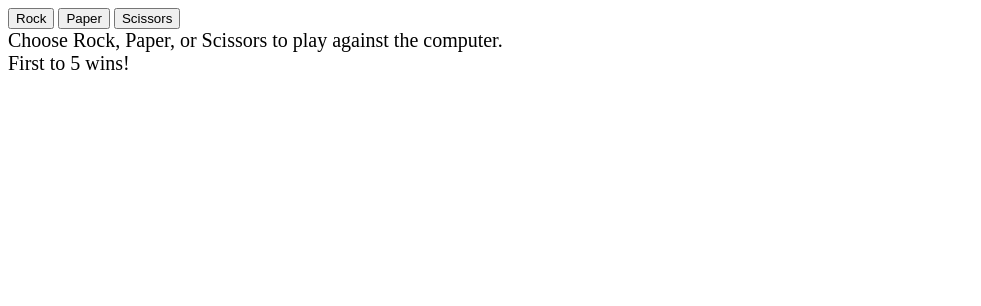
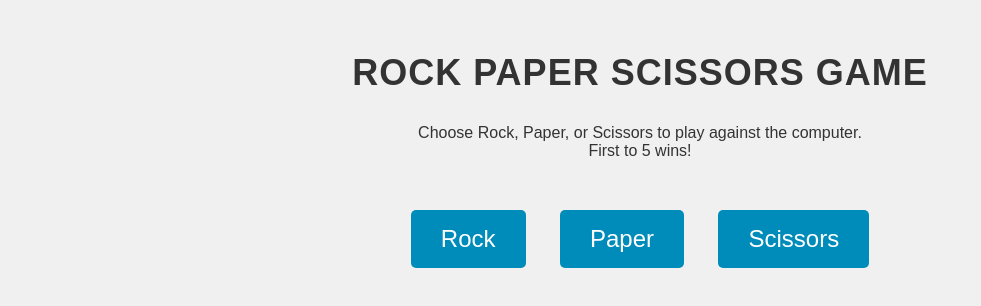
Before and after one commit to BrandanZ/rock_paper_scissors, a plain HTML site: page index.html in a window 1280 px wide. Shown: the whole page, without its empty margins (0-981 px from the left). Drawn offline with Linux system fonts and the light colour scheme.

Commit message:
Improve UI

```diff
--- a/index.html
+++ b/index.html
@@ -5,20 +5,24 @@
     <meta http-equiv="X-UA-Compatible" content="IE=edge">
     <meta name="viewport" content="width=device-width, initial-scale=1.0">
     <title>rock paper scissors</title>
+    <link rel="stylesheet" href="style.css">
     <script src="script.js" defer></script>
 </head>
 <body>
+    <h1 class="title">Rock Paper Scissors Game</h1>
+
+    <div class="instructions">Choose Rock, Paper, or Scissors to play against the computer.<br>
+    First to 5 wins!</div>
+
     <div id="buttonContainer">
         <button class="Rock">Rock</button>
         <button class="Paper">Paper</button>
         <button class="Scissors">Scissors</button>
     </div>
 
-    <div class="results">Choose Rock, Paper, or Scissors to play against the computer.<br>
-    First to 5 wins!</div>
-        <div class="playerScore"></div>
-        <div class="computerScore"></div>
+    <div class="results"></div>
+    <div class="playerScore"></div>
+    <div class="computerScore"></div>
     <div class="winner"></div>
-
 </body>
 </html>
--- /dev/null
+++ b/style.css
@@ -0,0 +1,53 @@
+body {
+    font-family: Arial, sans-serif;
+    background-color: #f0f0f0;
+    color: #333;
+    text-align: center;
+    padding: 20px;
+}
+
+#buttonContainer {
+    margin-top: 50px;
+}
+
+#buttonContainer button {
+    font-size: 24px;
+    padding: 15px 30px;
+    margin: 0 15px;
+    border: none;
+    border-radius: 5px;
+    background-color: #008CBA;
+    color: #fff;
+    cursor: pointer;
+    transition: background-color 0.3s ease;
+}
+
+#buttonContainer button:hover {
+    background-color: #007B9A;
+}
+
+.results {
+    font-size: 20px;
+    margin-top: 30px;
+}
+
+.playerScore,
+.computerScore {
+    font-size: 20px;
+    margin-top: 20px;
+}
+
+.winner {
+    font-size: 24px;
+    font-weight: bold;
+    color: #f00;
+    margin-top: 50px;
+}
+
+.title {
+    font-size: 36px;
+    font-weight: bold;
+    margin-bottom: 30px;
+    text-transform: uppercase;
+    letter-spacing: 1px;
+}
```
